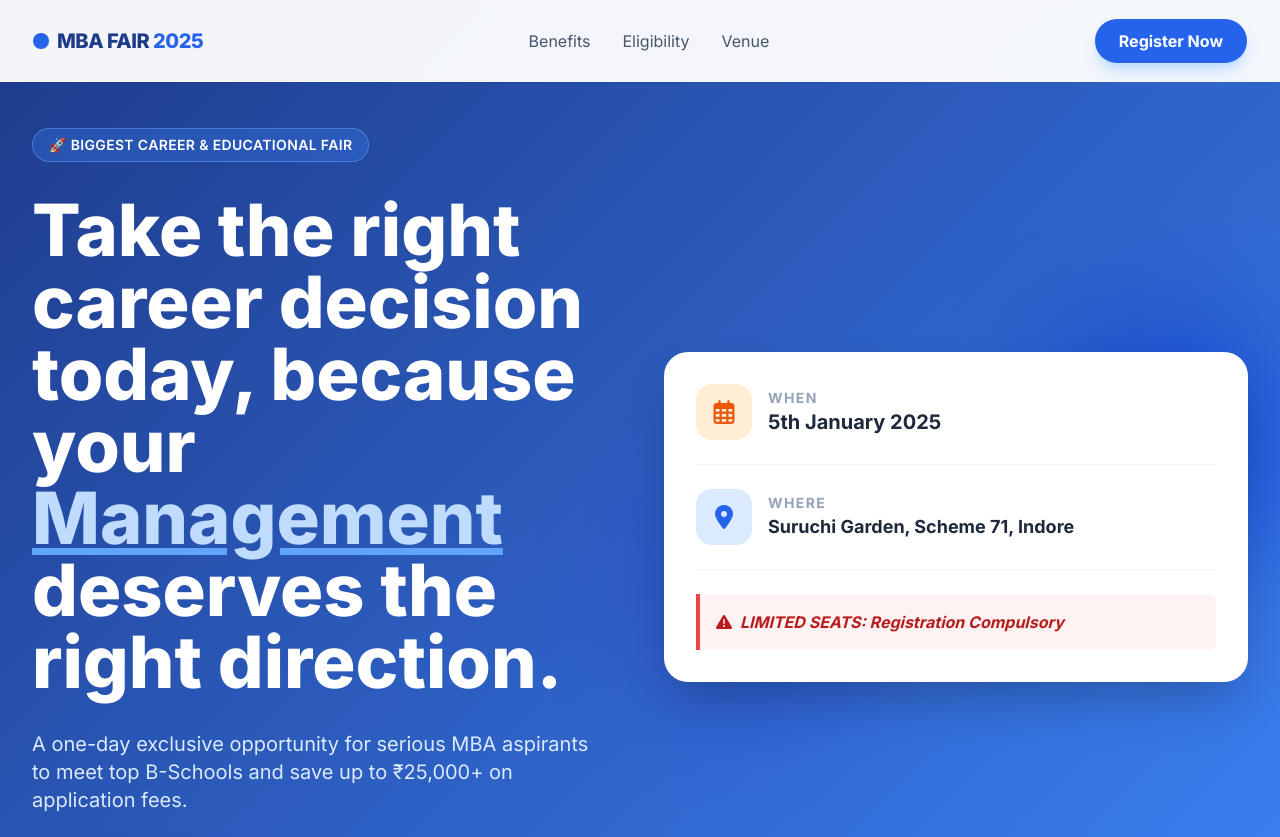
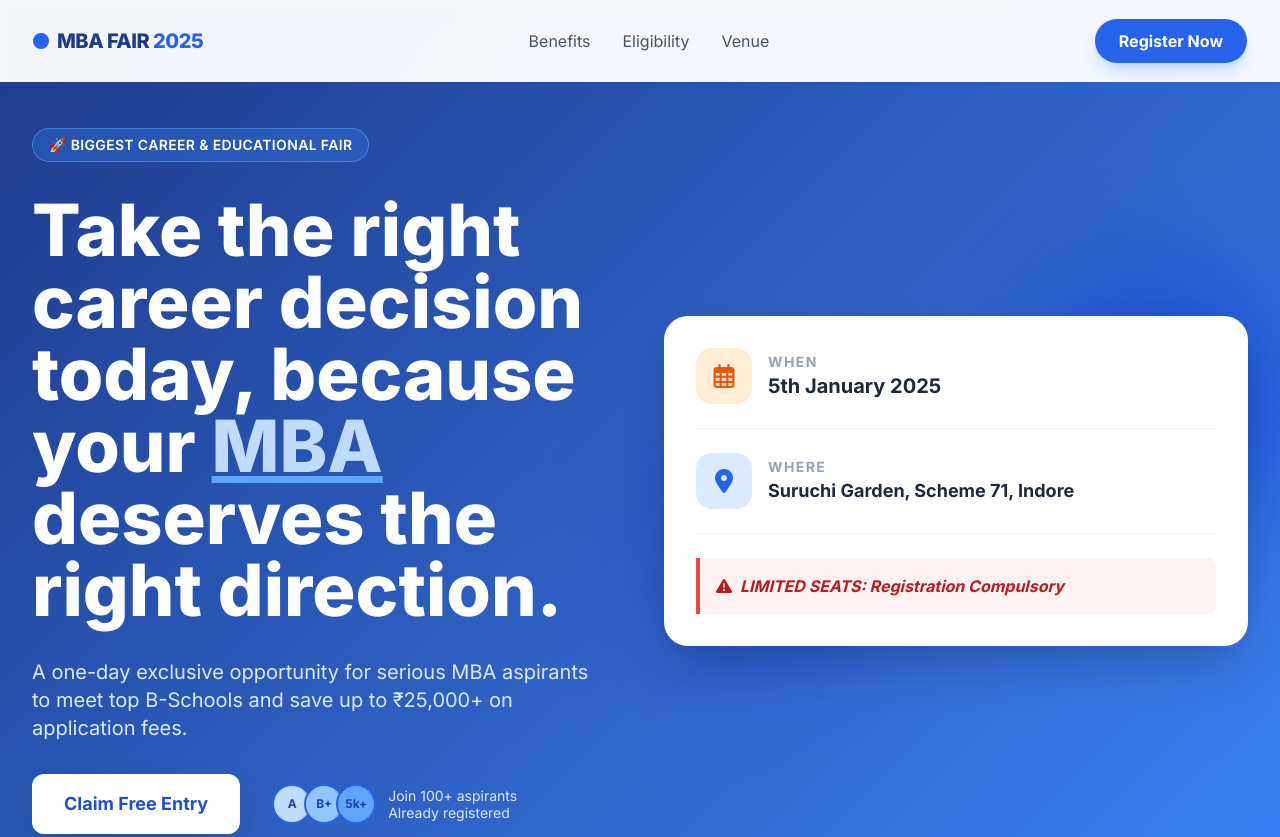
Before and after one commit to Lakhotia706722/MBAFAIR, a plain HTML site: page index.html in a window 1280 px wide. Shown: the top 837 px of the page. Drawn offline with nearby package versions, Linux system fonts and the light colour scheme.

```diff
--- a/index.html
+++ b/index.html
@@ -73,7 +73,7 @@
                         🚀 Biggest Career & Educational Fair
                     </div>
                     <h1 class="text-5xl lg:text-7xl font-extrabold leading-tight">
-                       Take the right career decision today, because your <span class="text-blue-200 underline decoration-blue-400">Management</span> deserves the right direction.
+                       Take the right career decision today, because your <span class="text-blue-200 underline decoration-blue-400">MBA</span> deserves the right direction.
                     </h1>
                     <p class="text-xl text-blue-100 max-w-xl">
                         A one-day exclusive opportunity for serious MBA aspirants to meet top B-Schools and save up to ₹25,000+ on application fees.
```
